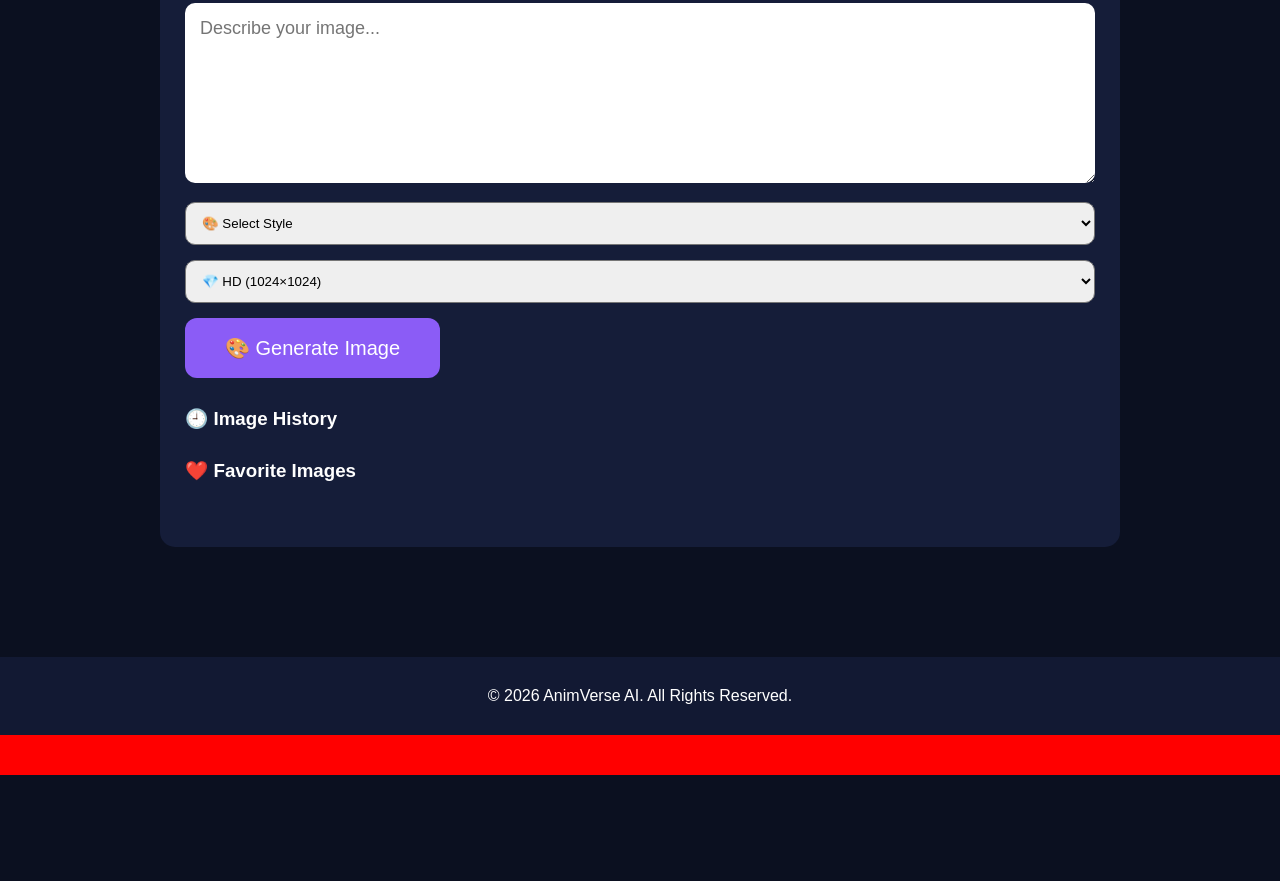
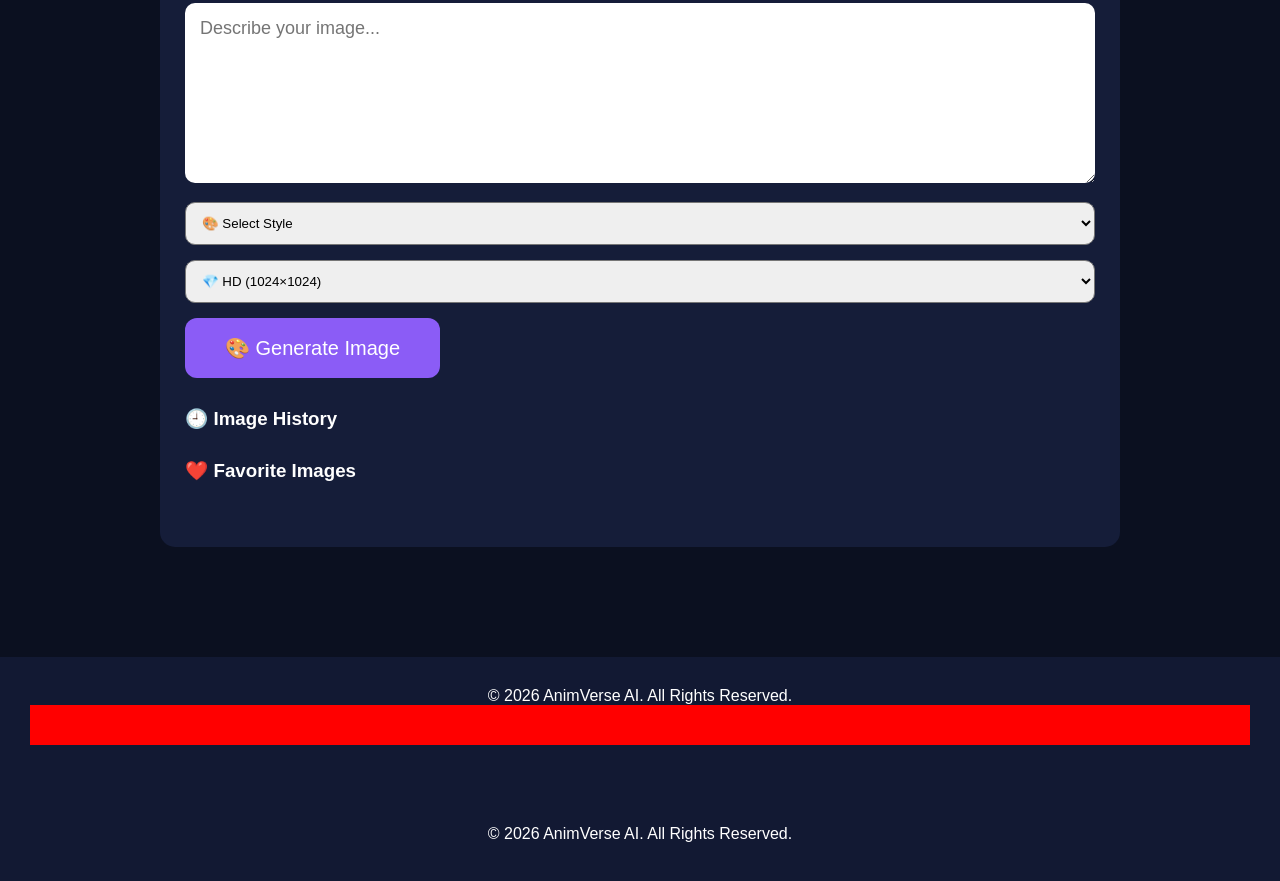
Before and after one commit to animeverseai/AnimVerse-AI, a plain HTML site: page index.html in a window 1280 px wide. Shown: the part 1171-2052 px from the top of the page. Before the commit the page ends 1946 px from the top, so only its background shows below. Drawn offline with Linux system fonts and the light colour scheme.

Commit message:
Update index.html

```diff
--- a/index.html
+++ b/index.html
@@ -272,7 +272,6 @@ margin-top:20px;">
 </div>
 <footer>
 <p>© 2026 AnimVerse AI. All Rights Reserved.</p>
-</footer>
 
 <script>
 
@@ -356,5 +355,9 @@ function closeLogin() {
 <script src="js/app.js"></script>
 <div id="authBox" style="display:block;background:red;color:white;padding:20px;">
 </div>
+<footer>
+  <p>© 2026 AnimVerse AI. All Rights Reserved.</p>
+</footer>
+
 </body>
 </html>
```
